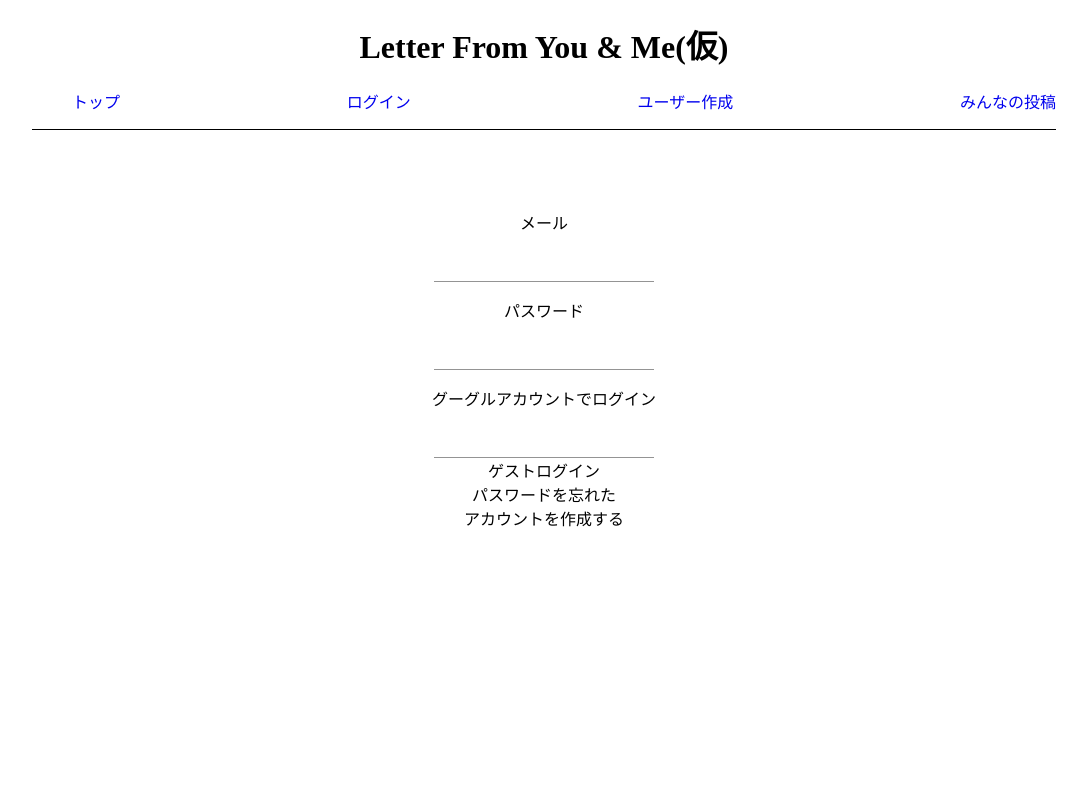
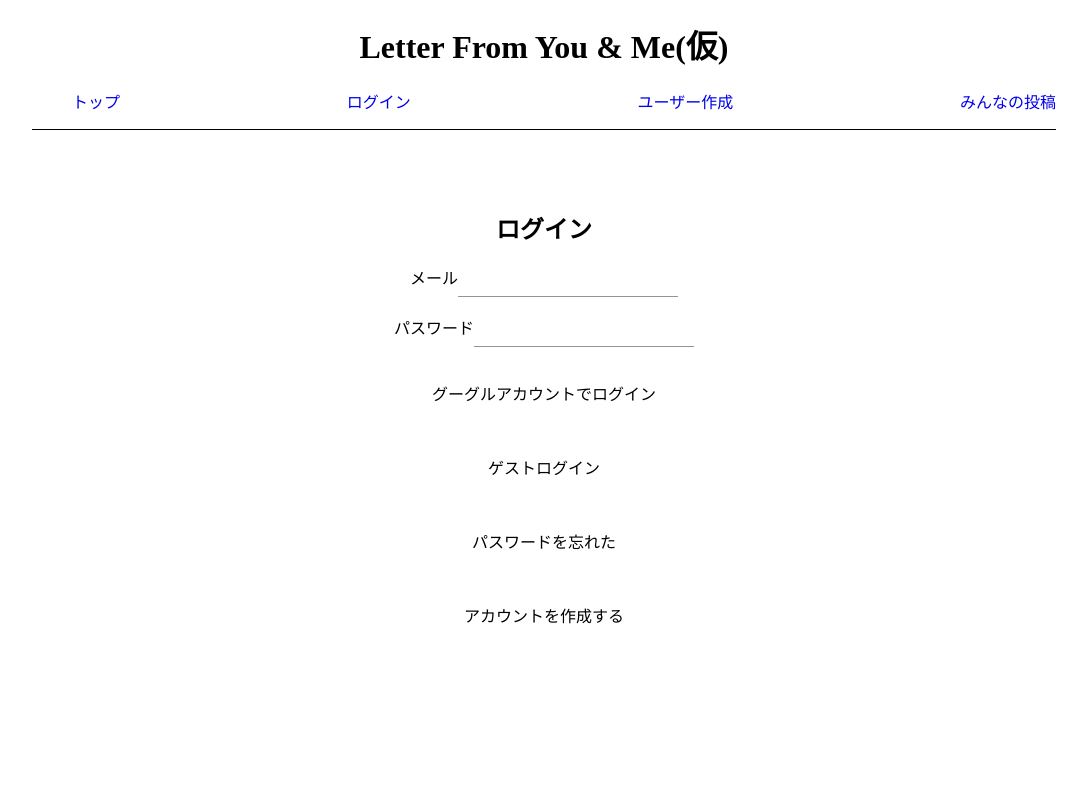
Before and after one commit to ryo0705s/tegami_app, a Next.js app: page /login in a window 1280 px wide. Shown: the top 800 px of the page, without its empty margins (96-1183 px from the left). Built offline with nearby package versions, Linux system fonts and the light colour scheme.

Commit message:
ログインページ仮完成

```diff
--- /dev/null
+++ b/components/login.module.scss
@@ -0,0 +1,3 @@
+.login p:hover {
+  cursor: pointer;
+}
--- a/pages/login.tsx
+++ b/pages/login.tsx
@@ -1,19 +1,31 @@
 import { TextField } from "@material-ui/core";
 import React from "react";
 import Layout from "../components/layout";
+import styles from "../components/login.module.scss";
 
 const login: React.FC = () => {
   return (
     <Layout>
-      <p>メール</p>
-      <TextField />
-      <p>パスワード</p>
-      <TextField />
-      <p>グーグルアカウントでログイン</p>
-      <TextField />
-      <div>ゲストログイン</div>
-      <div>パスワードを忘れた</div>
-      <div>アカウントを作成する</div>
+      <h2>ログイン</h2>
+      <div className={styles.login}>
+        <div>
+          <span>メール</span>
+          <TextField type="email" />
+        </div>
+        <br />
+        <div>
+          <span>パスワード</span>
+          <TextField type="password" />
+        </div>
+        <br />
+        <p>グーグルアカウントでログイン</p>
+        <br />
+        <p>ゲストログイン</p>
+        <br />
+        <p>パスワードを忘れた</p>
+        <br />
+        <p>アカウントを作成する</p>
+      </div>
     </Layout>
   );
 };
```
